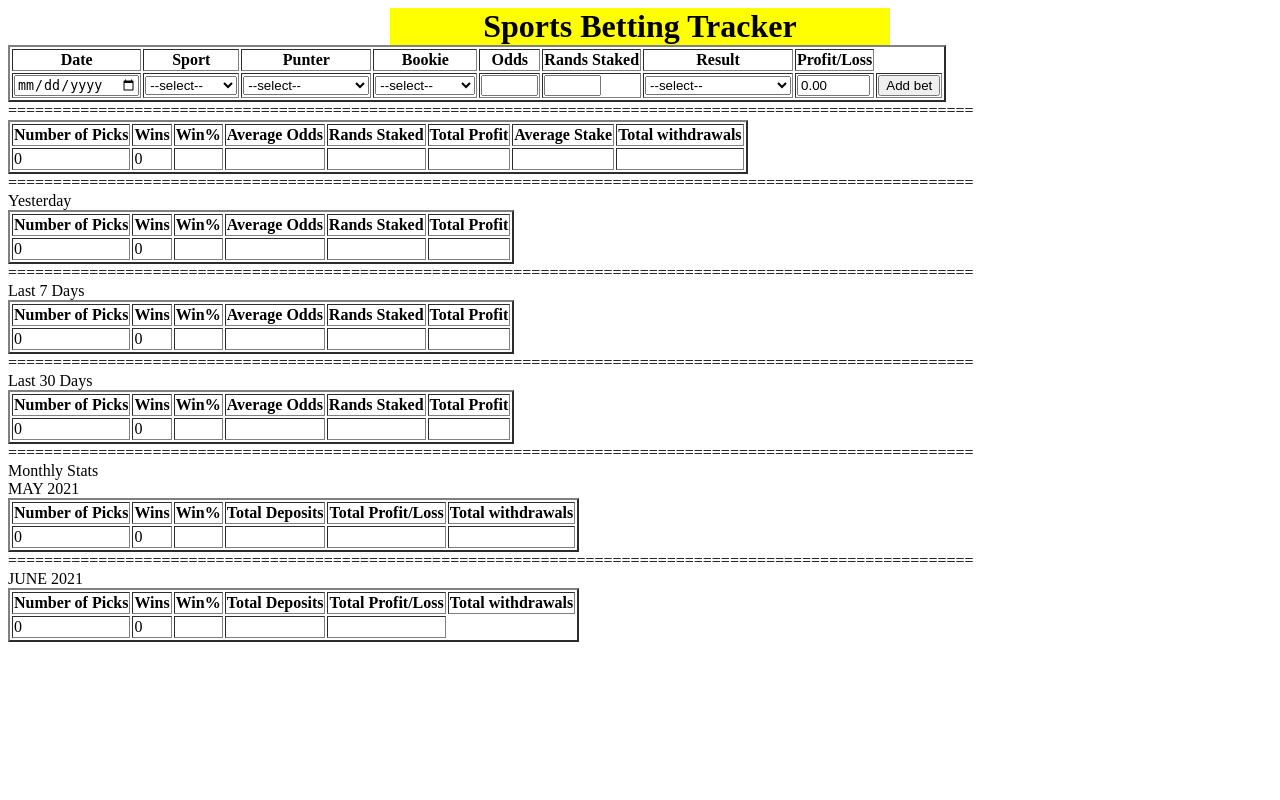
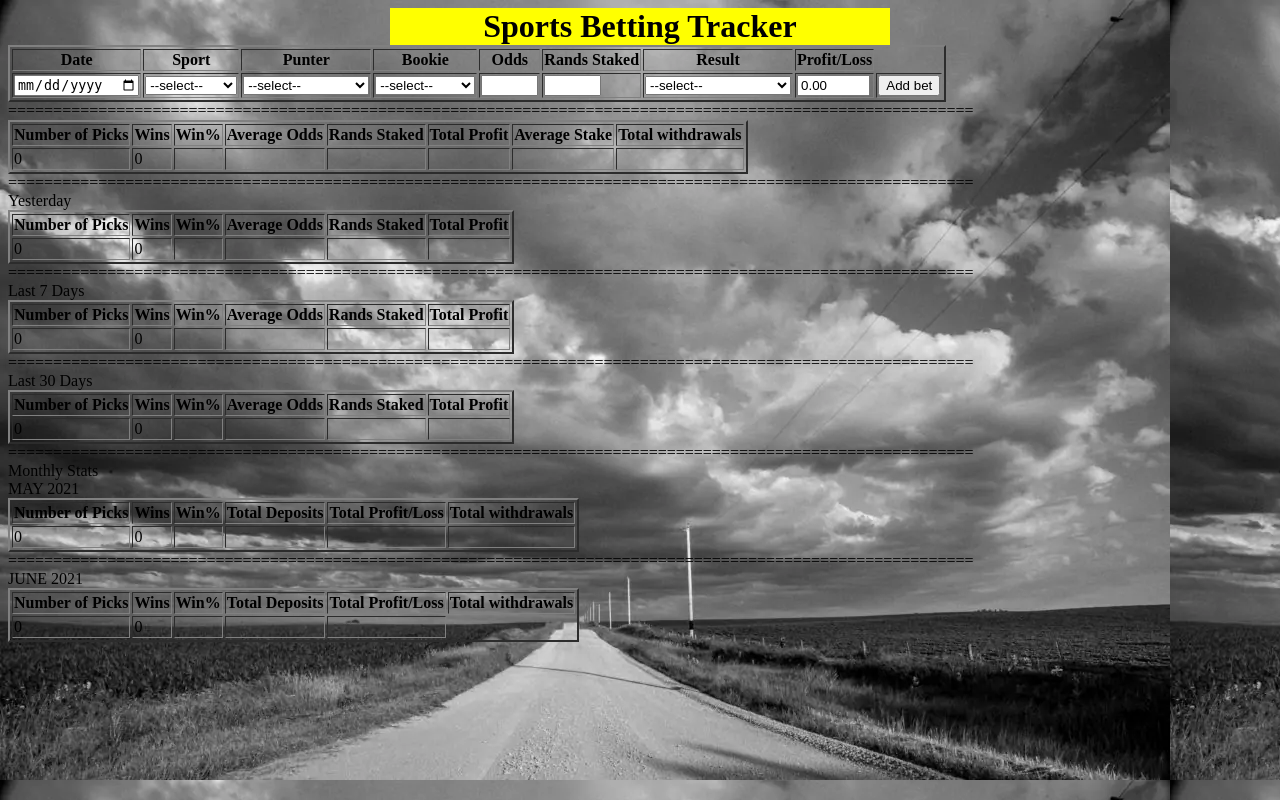
Before and after one commit to KingSila/zapuntertracker, a PHP site: page / in a window 1280 px wide. Run offline with PHP 8.4, Linux system fonts and the light colour scheme; data that the repository does not hold is empty.

Commit message:
added image to css

```diff
--- a/includes/main.css
+++ b/includes/main.css
@@ -1,3 +1,8 @@
+body
+{
+  background-image:url(../images/img1.jpg);
+}
+
 h1 {
     width:500px;
     margin: 0 auto;
@@ -9,7 +14,6 @@ h1 {
     float: left;
     width: 2.50%;
     padding: 10px;
-
 
   }
 
```
